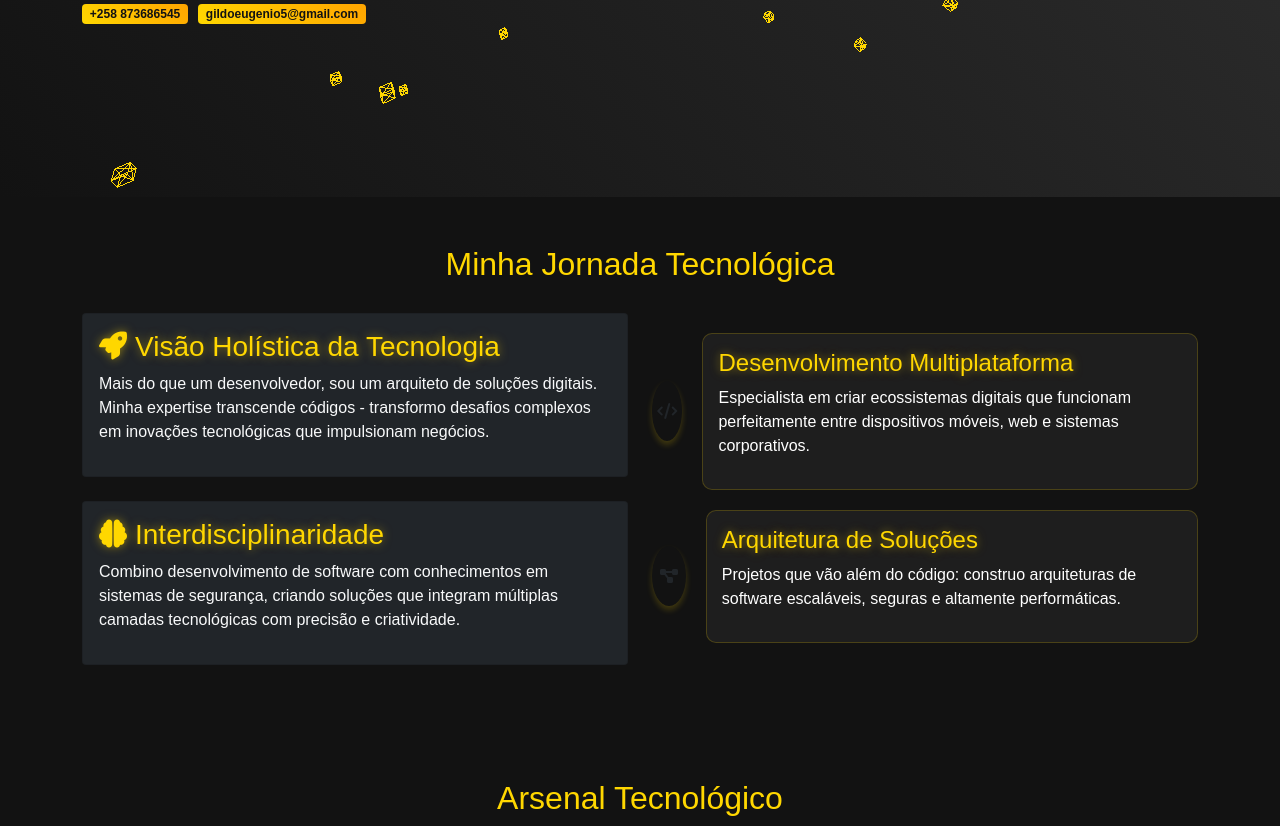
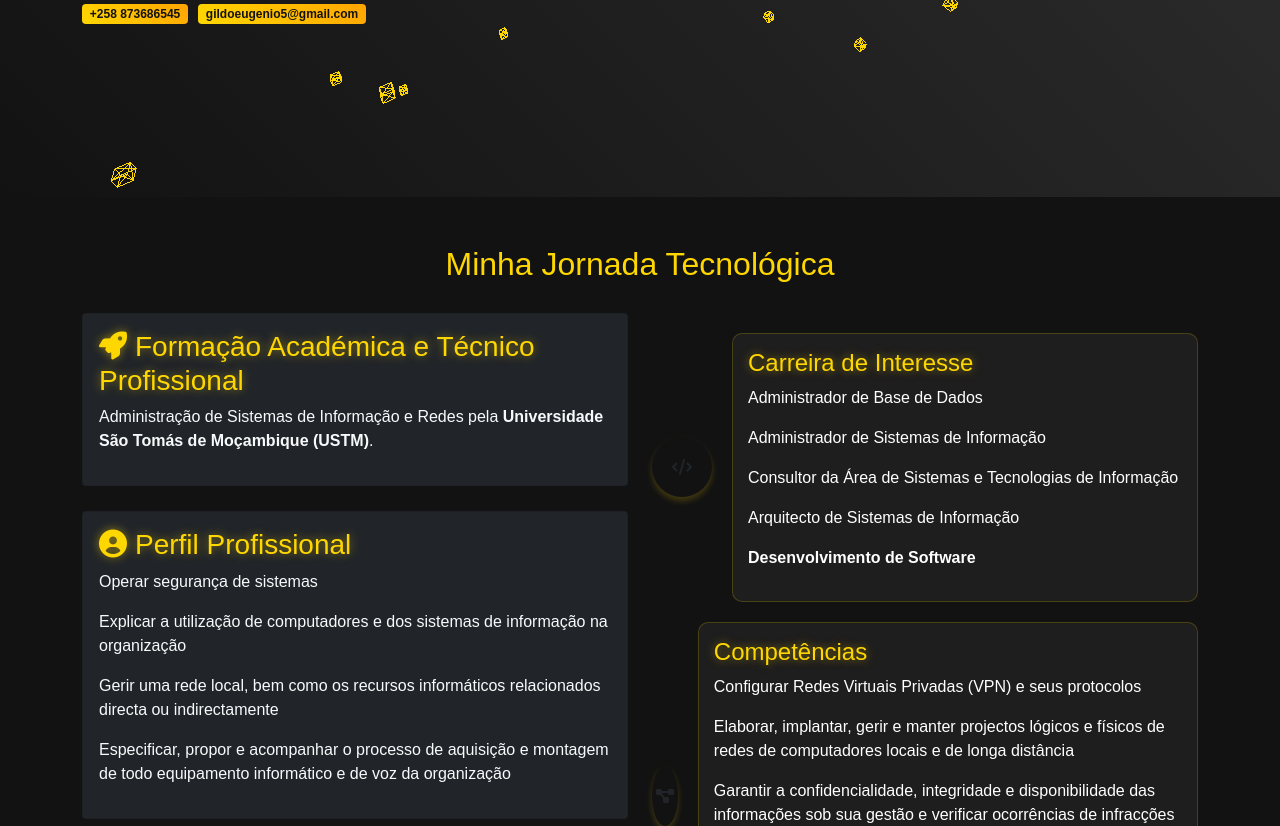
Before and after one commit to gildodev/gildodev, a plain HTML site: page index.html in a window 1280 px wide. Shown: the part 603-1429 px from the top of the page. Drawn offline with nearby package versions, Linux system fonts and the light colour scheme; animation ran at ten frames a second; files whose address does not match are found by name.

Commit message:
first commit

```diff
--- a/index.html
+++ b/index.html
@@ -65,14 +65,19 @@
                 <div class="col-md-6">
                     <div class="card bg-dark text-light mb-4 animate__animated animate__lightSpeedInLeft">
                         <div class="card-body">
-                            <h3 class="text-yellow"><i class="fas fa-rocket me-2"></i>Visão Holística da Tecnologia</h3>
-                            <p>Mais do que um desenvolvedor, sou um arquiteto de soluções digitais. Minha expertise transcende códigos - transformo desafios complexos em inovações tecnológicas que impulsionam negócios.</p>
+                            <h3 class="text-yellow"><i class="fas fa-rocket me-2"></i>Formação Académica e Técnico Profissional</h3>
+                            <p>Administração de Sistemas de Informação e Redes pela <strong>Universidade São Tomás de Moçambique (USTM)</strong>.</p>
+                            <p class="d-none">Tecnico de Segurança Electrónica <strong>Universidade São Tomás de Moçambique (USTM)</strong>.</p>
+                            <p class="d-none">Operador de Caixxa <strong>Universidade São Tomás de Moçambique (USTM)</strong>.</p>
                         </div>
                     </div>
                     <div class="card bg-dark text-light animate__animated animate__lightSpeedInRight">
                         <div class="card-body">
-                            <h3 class="text-yellow"><i class="fas fa-brain me-2"></i>Interdisciplinaridade</h3>
-                            <p>Combino desenvolvimento de software com conhecimentos em sistemas de segurança, criando soluções que integram múltiplas camadas tecnológicas com precisão e criatividade.</p>
+                            <h3 class="text-yellow"><i class="fas fa-user-circle me-2"></i>Perfil Profissional</h3>
+                            <p>Operar segurança de sistemas</p>
+                            <p>Explicar a utilização de computadores e dos sistemas de informação na organização</p>
+                            <p>Gerir uma rede local, bem como os recursos informáticos relacionados directa ou indirectamente</p>
+                            <p>Especificar, propor e acompanhar o processo de aquisição e montagem de todo equipamento informático e de voz da organização</p>
                         </div>
                     </div>
                 </div>
@@ -83,8 +88,12 @@
                                 <i class="fas fa-code"></i>
                             </div>
                             <div class="timeline-content">
-                                <h4 class="text-yellow">Desenvolvimento Multiplataforma</h4>
-                                <p>Especialista em criar ecossistemas digitais que funcionam perfeitamente entre dispositivos móveis, web e sistemas corporativos.</p>
+                                <h4 class="text-yellow">Carreira de Interesse</h4>
+                                <p>Administrador de Base de Dados</p>
+                                <p>Administrador de Sistemas de Informação</p>
+                                <p>Consultor da Área de Sistemas e Tecnologias de Informação</p>
+                                <p>Arquitecto de Sistemas de Informação</p>
+                                <p><strong>Desenvolvimento de Software</strong></p>
                             </div>
                         </div>
                         <div class="timeline-item animate__animated animate__lightSpeedInRight">
@@ -92,8 +101,11 @@
                                 <i class="fas fa-project-diagram"></i>
                             </div>
                             <div class="timeline-content">
-                                <h4 class="text-yellow">Arquitetura de Soluções</h4>
-                                <p>Projetos que vão além do código: construo arquiteturas de software escaláveis, seguras e altamente performáticas.</p>
+                                <h4 class="text-yellow">Competências</h4>
+                                <p>Configurar Redes Virtuais Privadas (VPN) e seus protocolos</p>
+                                <p>Elaborar, implantar, gerir e manter projectos lógicos e físicos de redes de computadores locais e de longa distância</p>
+                                <p>Garantir a confidencialidade, integridade e disponibilidade das informações sob sua gestão e verificar ocorrências de infracções e/ou segurança</p>
+                                <p>Executar serviços nas máquinas principais da rede local, tais como: gestão de discos, fitas de backup’s, actualização de versões dos sistemas operativos</p>
                             </div>
                         </div>
                     </div>
--- a/js/script.js
+++ b/js/script.js
@@ -47,10 +47,14 @@ document.addEventListener('DOMContentLoaded', () => {
   // Typed.js for home section
   new Typed('#typed-output', {
     strings: [
-      'Desenvolvedor de Software',
-      'Sou um desenvolvedor de software altamente capacitado com vasta experiência em múltiplas linguagens de programação, frameworks e tecnologias, com ênfase no desenvolvimento de soluções inovadoras e eficientes para empresas de diferentes sectores.',
-      "Ao longo da minha carreira, tive a oportunidade de trabalhar em diversos projetos, desde aplicações web e móveis até sistemas corporativos complexos, com forte foco em automação e inteligência artificial (IA).",
-      "Além do meu trabalho como desenvolvedor, também possuo experiência em áreas complementares como instalação e manutenção de sistemas de segurança (CCTV, alarmes) e monitoramento remoto, o que me permite ter uma visão holística de sistemas tecnológicos que vão além do software.",
+      '<Carreira>Desenvolvedor de Software</Carreira>',
+      'Sou um desenvolvedor de software altamente capacitado com vasta experiência em múltiplas',
+      'linguagens de programação, frameworks e tecnologias, com ênfase no desenvolvimento de soluções inovadoras e',
+      'eficientes para empresas de diferentes sectores.',
+      "Ao longo da minha carreira, tive a oportunidade de trabalhar em diversos projetos,",
+      "desde aplicações web e móveis até sistemas corporativos complexos, com forte foco em automação e inteligência artificial (IA).",
+      "Além do meu trabalho como desenvolvedor, também possuo experiência em áreas complementares como instalação e",
+      " manutenção de sistemas de segurança (CCTV, alarmes) e monitoramento remoto, o que me permite ter uma visão holística de sistemas tecnológicos que vão além do software.",
 
     ],
     typeSpeed: 50,
```
